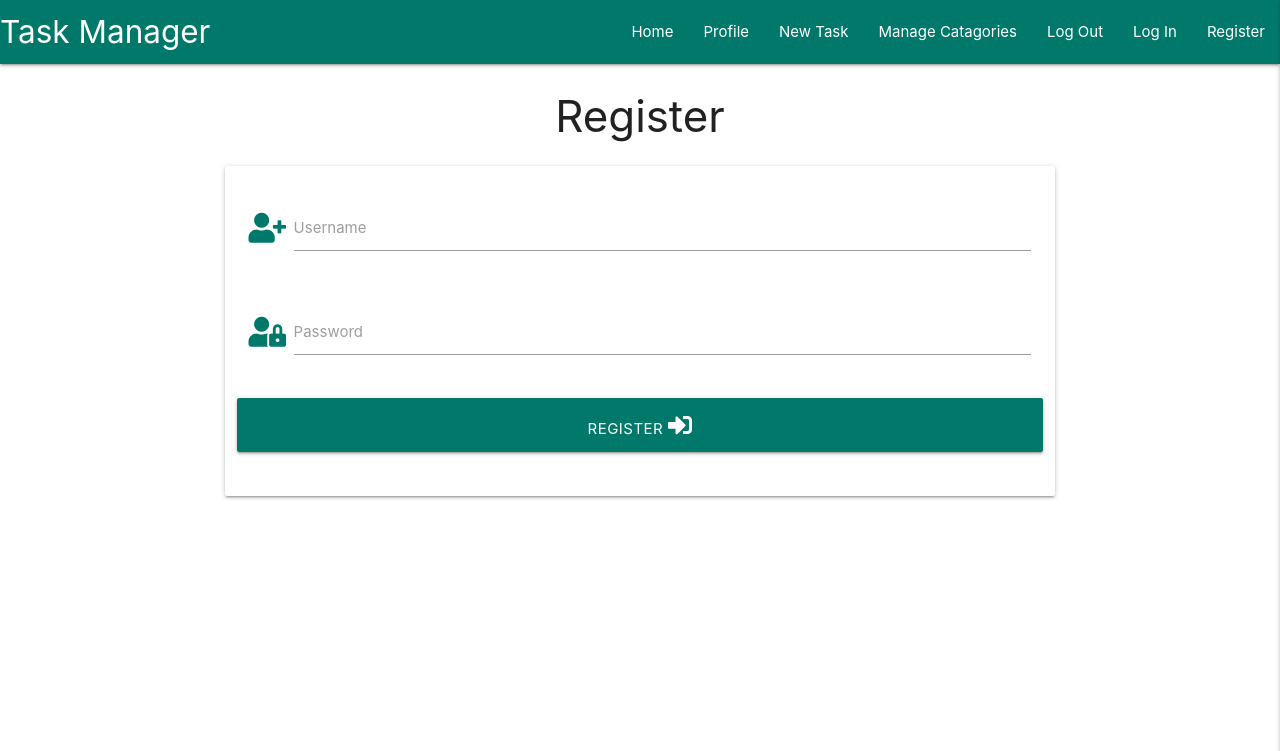
After one commit to MariaLundgren/Flask-Mini-Project, a Flask app: page /register in a window 1280 px wide. The commit adds this page. Shown: the top 751 px of the page. Run offline with Flask 2, Linux system fonts and the light colour scheme; some libraries are stand-ins or nearby versions.

Commit message:
Add register template

```diff
--- a/app.py
+++ b/app.py
@@ -4,6 +4,7 @@ from flask import (
     redirect, request, session, url_for)
 from flask_pymongo import PyMongo
 from bson.objectid import ObjectId
+from werkzeug.security import generate_password_hash, check_password_hash
 if os.path.exists("env.py"):
     import env
 
@@ -25,6 +26,11 @@ def get_tasks():
     return render_template("tasks.html", tasks=tasks)
 
 
+@app.route("/register", methods=["GET", "POST"])
+def register():
+    return render_template("register.html")
+
+
 if __name__ == "__main__":
     app.run(host=os.environ.get("IP"),
             port=int(os.environ.get("PORT")),
--- a/templates/base.html
+++ b/templates/base.html
@@ -27,21 +27,21 @@
                     <li><a href="#">Manage Catagories</a></li>
                     <li><a href="#">Log Out</a></li>
                     <li><a href="#">Log In</a></li>
-                    <li><a href="#">Register</a></li>
+                    <li><a href="{{ url_for('register') }}">Register</a></li>
                 </ul>
             </div>
         </nav>
 
         <!-- mobile sidenavbar -->
         <ul class="sidenav" id="mobile-demo">
-            <li><h4 class="center-aling teal-text text-darken-4">Task Manager</h4> </li>
+            <li><h4 class="center-aling teal-text text-darken-2">Task Manager</h4> </li>
             <li><a href="{{ url_for('get_tasks') }}">Home</a></li>
             <li><a href="#">Profile</a></li>
             <li><a href="#">New Task</a></li>
             <li><a href="#">Manage Catagories</a></li>
             <li><a href="#">Log Out</a></li>
             <li><a href="#">Log In</a></li>
-            <li><a href="#">Register</a></li>
+            <li><a href="{{ url_for('register') }}">Register</a></li>
         </ul>
     </header>
 
--- /dev/null
+++ b/templates/register.html
@@ -0,0 +1,35 @@
+{% extends "base.html" %}
+{% block content %}
+
+<h3 class="center-align">Register</h3>
+
+<div class="row">
+    <form class="col s12 m8 offset-m2" method="Post" action="{{ url_for('register')}}">
+        <div class="card-panel">
+            <!-- username -->
+            <div class="row">
+                <div class="input-field col s12">
+                    <i class="fas fa-user-plus prefix teal-text text-darken-2"></i>
+                    <input id="username" name="username" type="text" class="validate">
+                    <label for="username">Username</label>
+                </div>
+            </div>
+            <!-- password -->
+            <div class="row">
+                <div class="input-field col s12">
+                    <i class="fas fa-user-lock prefix teal-text text-darken-2"></i>
+                    <input id="password" name="password" type="password" class="validate">
+                    <label for="password">Password</label>
+                </div>
+            </div>
+            <!-- register -->
+            <div class="row">
+                <button type="submit" class="col s12 btn-large teal darken-2 text-shadow">
+                    Register <i class="fas fa-sign-in-alt"></i>
+                </button>
+            </div>
+        </div>
+    </form>
+</div>
+
+{% endblock %}
```
